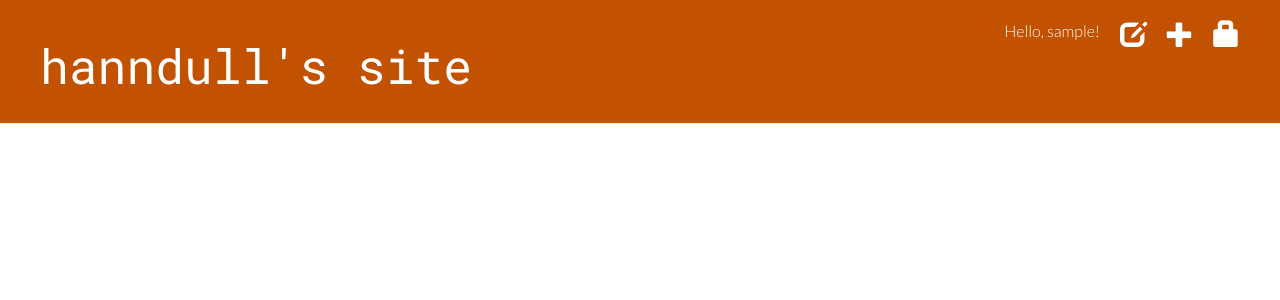
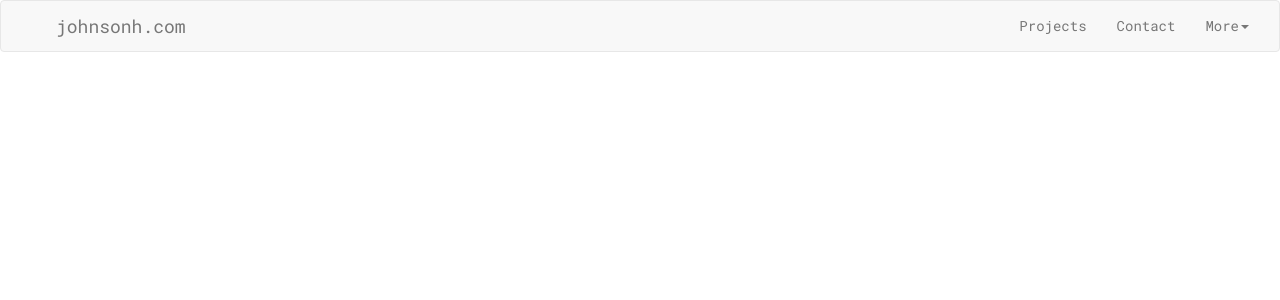
Before and after one commit to hanndull/djangogirls, a Django app: page /drafts/ in a window 1280 px wide. Shown: the top 300 px of the page. Run offline with Django 3.2, Linux system fonts and the light colour scheme; the visitor is signed in with stand-in values (Sample User, id 1); data that the repository does not hold is empty; some libraries are stand-ins or nearby versions.

Commit message:
Removed old menu with icons. Added dropdown

```diff
--- a/blog/templates/blog/base.html
+++ b/blog/templates/blog/base.html
@@ -4,33 +4,53 @@
     <head>
         <title>hanndull's site</title>
         <link href="https://fonts.googleapis.com/css?family=Lato:300|Roboto+Mono&display=swap" rel="stylesheet" type="text/css">
-        <link rel="stylesheet" href="//maxcdn.bootstrapcdn.com/bootstrap/3.3.7/css/bootstrap.min.css">
-        <link rel="stylesheet" href="//maxcdn.bootstrapcdn.com/bootstrap/3.3.7/css/bootstrap-theme.min.css">
+        <link rel="stylesheet" href="https://maxcdn.bootstrapcdn.com/bootstrap/3.4.0/css/bootstrap.min.css">
+        <script src="https://ajax.googleapis.com/ajax/libs/jquery/3.4.1/jquery.min.js"></script>
+        <script src="https://maxcdn.bootstrapcdn.com/bootstrap/3.4.0/js/bootstrap.min.js"></script>
         <link rel="stylesheet" href="{% static 'css/blog.css' %}">
         {% block head %}
         {% endblock %}
     </head>
 
     <body>
-        <div class="page-header">
-            {% if user.is_authenticated %}
-                <a href="{% url 'logout' %}" class="top-menu icon"><span class="glyphicon glyphicon-lock" title="Logout"></span></a>
 
-                <a href="{% url 'post_new' %}" class="top-menu icon"><span class="glyphicon glyphicon-plus" title="New Post"></span></a>
+        <nav class="navbar navbar-default">
+            <div class="content container-fluid">
+                <div class="navbar-header">
+                    <button type="button" class="navbar-toggle collapsed" data-toggle="collapse" data-target="#codebrainery-toggle-nav" aria-expanded="false">
+                        <span class="sr-only">Toggle navigation</span>
+                        <span class="icon-bar"></span>
+                        <span class="icon-bar"></span>
+                        <span class="icon-bar"></span>
+                    </button>
+                    <a class="navbar-brand" href="/">johnsonh.com</a>
+                </div>
 
-                <a href="{% url 'post_draft_list' %}" class="top-menu icon"><span class="glyphicon glyphicon-edit" title="Drafts"></span></a>
+                <div class="collapse navbar-collapse" id="codebrainery-toggle-nav">
+                    <ul class="nav navbar-nav navbar-right">
+                        <li><a class="success" href="#">Projects</a></li>
+                        <li><a class="warning" href="#">Contact</a></li>
+                        <li class="dropdown primary">
+                            <a href="#" class="dropdown-toggle" data-toggle="dropdown" role="button" aria-haspopup="true" aria-expanded="false">More<span class="caret"></span></a>
+                            <ul class="dropdown-menu">
 
-                <p class="top-menu">Hello, {{ user.username }}!</p>
+                                {% if user.is_authenticated %}
+                                    <li><a class="dropdown-item disabled"><p>Hello, {{ user.username }}!</p></a></li>
+                                    <li><a class="dropdown-item" href="{% url 'post_new' %}">New Post</a></li>
+                                    <li><a class="dropdown-item" href="{% url 'post_draft_list' %}">Review Drafts</a></li>
+                                    <li><a class="dropdown-item" href="/admin">Admin Portal</a></li>
+                                    <li><a class="dropdown-item" href="{% url 'logout' %}">Log Out</a></li>
 
+                                {% else %}
+                                    <li><a class="dropdown-item" href="{% url 'login' %}">Admin Login</a></li>
 
-            {% else %}
-
-                <a href="{% url 'login' %}" class="top-menu icon"><span class="glyphicon glyphicon-lock" title="Login"></span></a>
-
-            {% endif %}
-
-            <h1><a href="/">hanndull's site</a></h1>
-        </div>
+                                {% endif %}
+                            </ul>
+                        </li>
+                    </ul>
+                </div>
+            </div>
+        </nav>
 
         <div class="content container">
             <div class="row">
@@ -41,9 +61,11 @@
             </div>
         </div>
 
+        <script language="javascript" type="text/javascript">
+            $(document).ready(function(){
+                $(".dropdown-toggle").dropdown();
+            });
+        </script>
+
     </body>
 </html>
-
-<div class="tooltip">Hover over me
-  <span class="tooltiptext">Tooltip text</span>
-</div>
```
